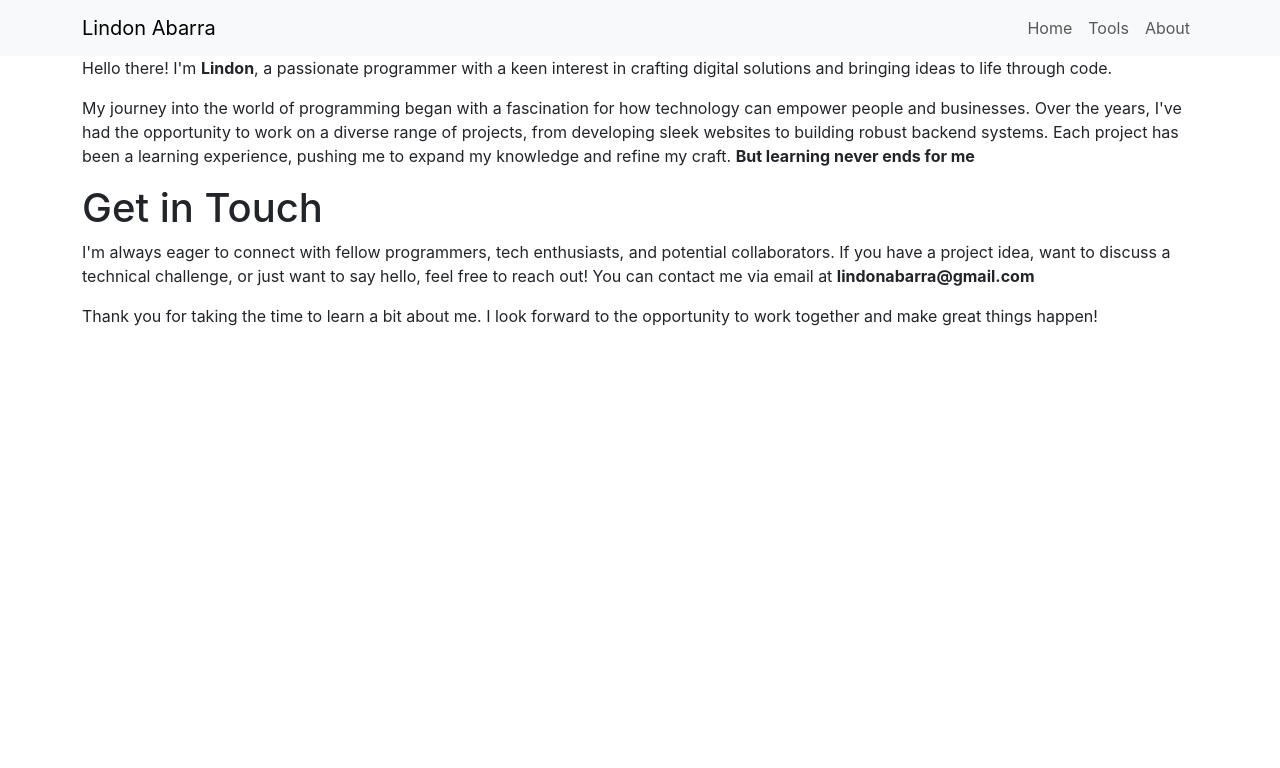
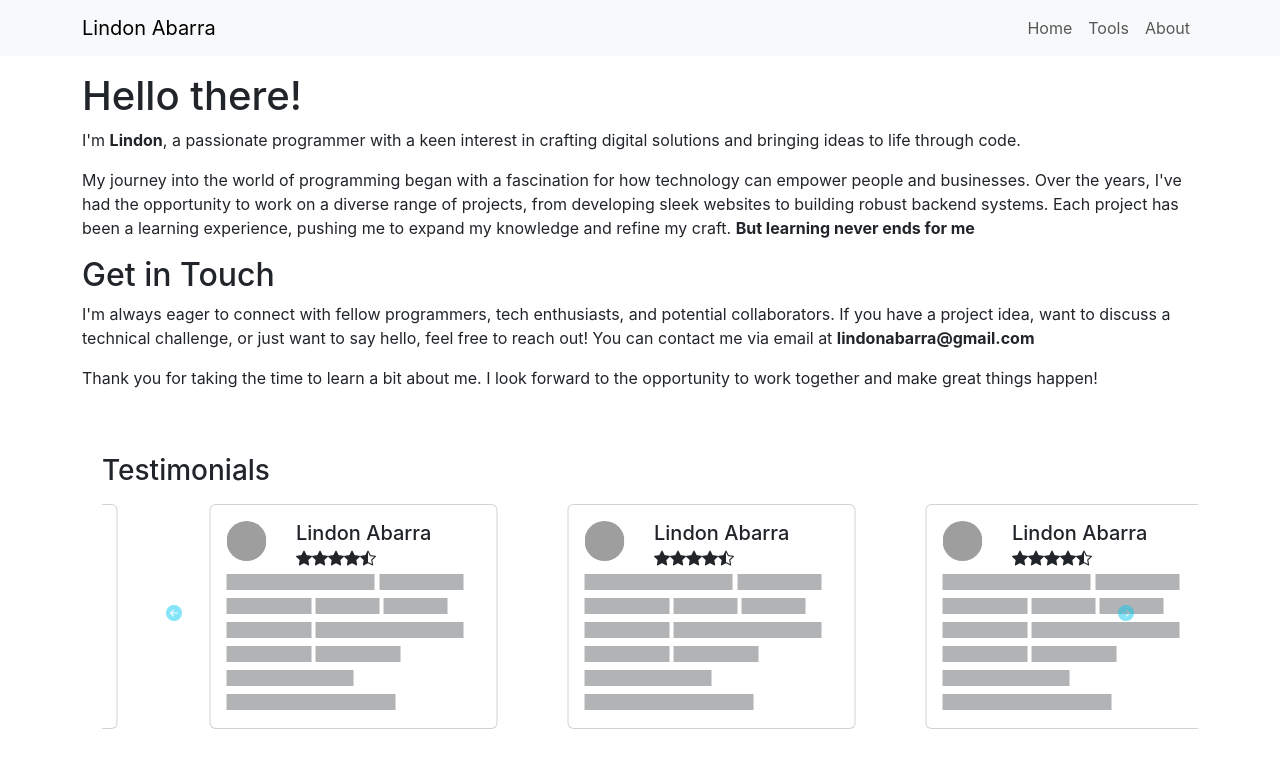
Before and after one commit to lindonabarra/lindonabarra, a React (Create React App) app: page /about in a window 1280 px wide. Shown: the top 768 px of the page. Built offline with nearby package versions, Linux system fonts and the light colour scheme; grey boxes are pictures that could not be loaded.

Commit message:
site update

```diff
--- a/package.json
+++ b/package.json
@@ -7,6 +7,8 @@
     "@testing-library/react": "^13.4.0",
     "@testing-library/user-event": "^13.5.0",
     "bootstrap": "^5.3.3",
+    "bootstrap-icons": "^1.11.3",
+    "firebase": "^10.10.0",
     "react": "^18.2.0",
     "react-bootstrap": "^2.10.2",
     "react-dom": "^18.2.0",
--- a/public/index.html
+++ b/public/index.html
@@ -7,6 +7,7 @@
 
   <link rel="stylesheet" href="https://cdn.jsdelivr.net/npm/bootstrap@5.3.2/dist/css/bootstrap.min.css"
     integrity="sha384-T3c6CoIi6uLrA9TneNEoa7RxnatzjcDSCmG1MXxSR1GAsXEV/Dwwykc2MPK8M2HN" crossorigin="anonymous" />
+    <link rel="stylesheet" href="https://cdn.jsdelivr.net/npm/bootstrap-icons@1.11.3/font/bootstrap-icons.min.css">
 
   <title>Lindon Abarra</title>
 </head>
--- /dev/null
+++ b/src/components/Testimonial.js
@@ -0,0 +1,37 @@
+import { Card, Image, Row, Col, Placeholder } from 'react-bootstrap'
+
+export default function Testimonial() {
+    return (
+        <Card style={{ width: '18rem' }}>
+            <Card.Body>
+                <Row >
+                    <Col xs='3'>
+                        <Image src='/heroImage.jpg' style={{ width: '40px', height: '40px' }} roundedCircle fluid />
+                    </Col>
+                    <Col>
+                        <Card.Title>
+                            Lindon Abarra
+                        </Card.Title>
+                        <Card.Subtitle>
+                            <i class="bi bi-star-fill"></i>
+                            <i class="bi bi-star-fill"></i>
+                            <i class="bi bi-star-fill"></i>
+                            <i class="bi bi-star-fill"></i>
+                            <i class="bi bi-star-half"></i>
+                        </Card.Subtitle>
+                    </Col>
+                </Row>
+                {/* <Card.Text className=''>
+                    He is honestly the best guy on earth hands down. I can't believe why I haven't met him earlier in my life.
+                </Card.Text> */}
+                <Placeholder as={Card.Text} animation='glow'>
+                    <Placeholder xs={7} /> <Placeholder xs={4} /> <Placeholder xs={4} />{' '}
+                    <Placeholder xs={3} /> <Placeholder xs={3} /> <Placeholder xs={4} /> {' '}
+                    <Placeholder xs={7} /> <Placeholder xs={4} /> <Placeholder xs={4} />{' '}
+                    <Placeholder xs={6} /> <Placeholder xs={8} /> {' '}
+                </Placeholder>
+            </Card.Body>
+
+        </Card>
+    )
+}
--- a/src/pages/About.js
+++ b/src/pages/About.js
@@ -1,20 +1,23 @@
 import NavigationLinks from "../nav/NavigationLinks"
-import { Container } from "react-bootstrap"
+import { Carousel, Container, Row, Col } from "react-bootstrap"
+import Testimonial from "../components/Testimonial"
 
 export default function About() {
     return (
         <>
             <NavigationLinks />
             <Container>
+                <Row className="my-3">
+                    <h1>Hello there!</h1>
                     <p>
-                    Hello there! I'm <strong>Lindon</strong>, a passionate programmer with a keen interest in crafting digital solutions and bringing ideas to life through code.
+                        I'm <strong>Lindon</strong>, a passionate programmer with a keen interest in crafting digital solutions and bringing ideas to life through code.
                     </p>
 
                     <p>
                         My journey into the world of programming began with a fascination for how technology can empower people and businesses. Over the years, I've had the opportunity to work on a diverse range of projects, from developing sleek websites to building robust backend systems. Each project has been a learning experience, pushing me to expand my knowledge and refine my craft. <strong>But learning never ends for me</strong>
                     </p>
 
-                <h1>Get in Touch</h1>
+                    <h2>Get in Touch</h2>
 
                     <p>
                         I'm always eager to connect with fellow programmers, tech enthusiasts, and potential collaborators. If you have a project idea, want to discuss a technical challenge, or just want to say hello, feel free to reach out! You can contact me via email at <strong>lindonabarra@gmail.com</strong>
@@ -23,6 +26,39 @@ export default function About() {
                     <p>
                         Thank you for taking the time to learn a bit about me. I look forward to the opportunity to work together and make great things happen!
                     </p>
+                </Row>
+
+                <Row className="mt-5 ms-2">
+                    <h3>Testimonials</h3>
+                    <Carousel indicators={false} prevIcon={<i class="bi bi-arrow-left-circle-fill text-info"></i>} nextIcon={<i class="bi bi-arrow-right-circle-fill text-info"></i>} >
+                        <Carousel.Item>
+                            <Row className='justify-content-evenly'>
+                                <Col xs='auto' className='mt-2'>
+                                    <Testimonial />
+                                </Col>
+                                <Col xs='auto' className='mt-2'>
+                                    <Testimonial />
+                                </Col>
+                                <Col xs='auto' className='mt-2'>
+                                    <Testimonial />
+                                </Col>
+                            </Row>
+                        </Carousel.Item>
+                        <Carousel.Item>
+                            <Row className='justify-content-evenly'>
+                                <Col xs='auto' className='mt-2'>
+                                    <Testimonial />
+                                </Col>
+                                <Col xs='auto' className='mt-2'>
+                                    <Testimonial />
+                                </Col>
+                                <Col xs='auto' className='mt-2'>
+                                    <Testimonial />
+                                </Col>
+                            </Row>
+                        </Carousel.Item>
+                    </Carousel>
+                </Row>
             </Container>
         </>
     )
--- a/src/pages/Home.js
+++ b/src/pages/Home.js
@@ -28,7 +28,7 @@ export default function Home() {
         <>
             <Container style={{ height: '100vh', backgroundImage: 'url("/xxx.jpg")', padding:'0px'}} fluid>
                 <NavigationLinks/>
-                <Row className="align-items-center justify-content-center" style={{height: '90%'}}>
+                <Row className="align-items-center justify-content-center" style={{height: '70%'}}>
                     <Col xs='auto'>
                         <Row>
                             <Col><h1 className="mb-0">{header}</h1></Col>
```
Also changed, not shown: firebase.json (added), 2 other files (tests, documents, lock files or other folders). Lines whose indentation alone changed are shown as unchanged.
